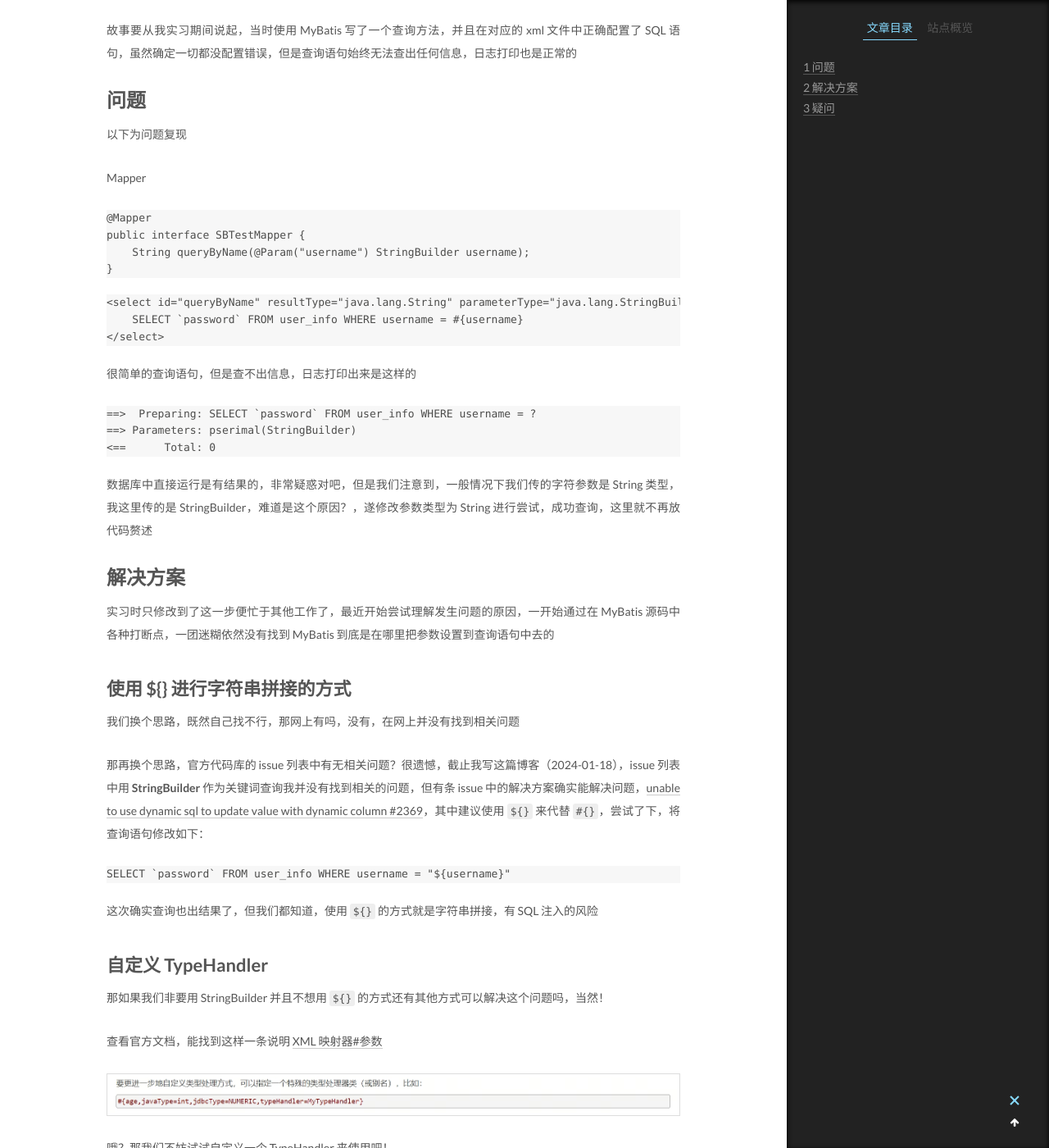
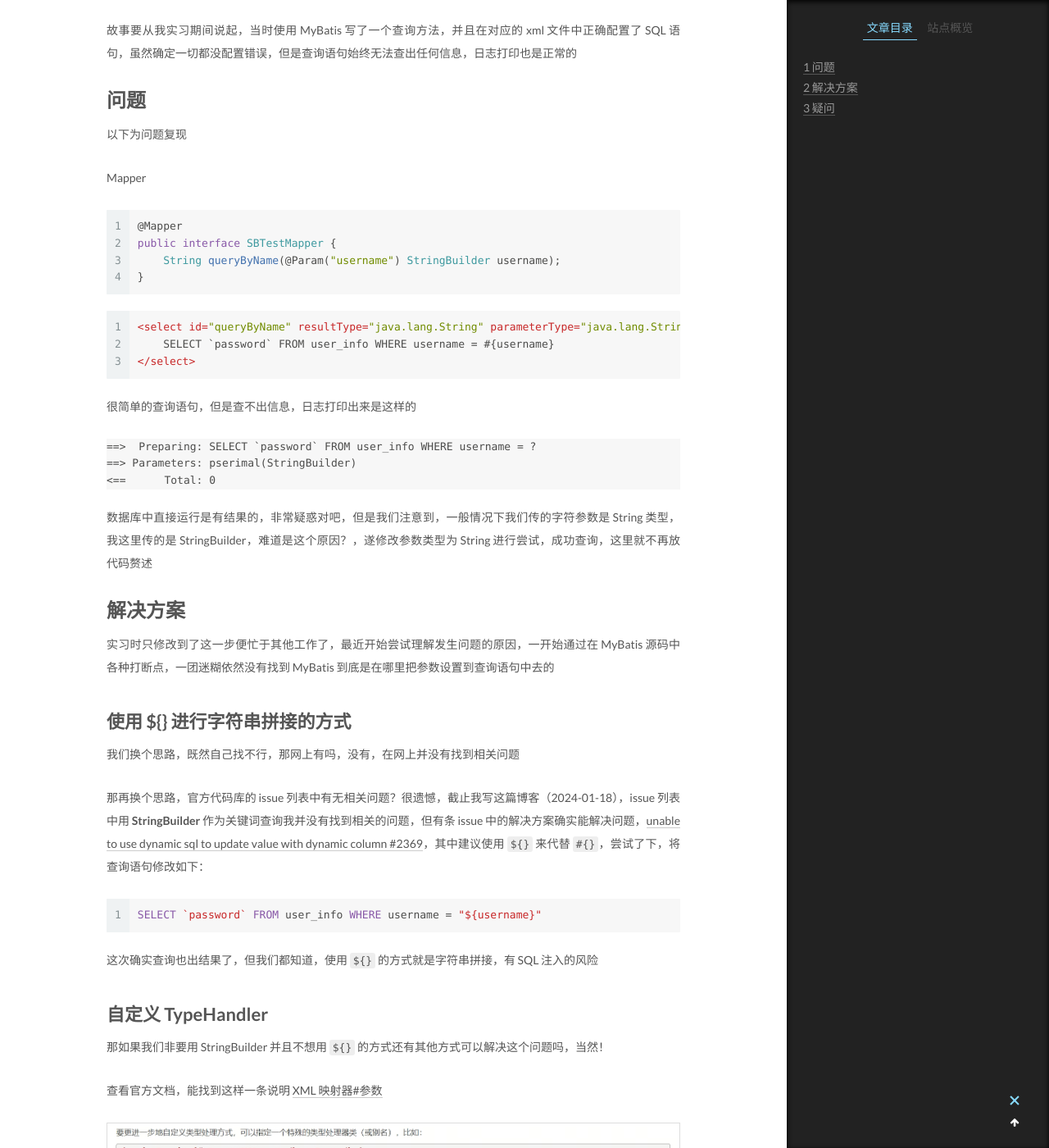
Before and after one commit to pserimal/pserimal.github.io, a Jekyll site: the page built from _posts/2024-01-18-Mybatis查询参数传入StringBuilder.md, in a window 1280 px wide and 1400 px high, scrolled down 280 px. Shown: the whole window at 82% size. Built offline with Jekyll 4.4.1, drawn with Linux system fonts in a browser that asks for light colours; some of the changed text lies outside the part shown.

Commit message:
代码高亮问题（需要用小写）

````diff
--- a/_posts/2024-01-18-Mybatis查询参数传入StringBuilder.md
+++ b/_posts/2024-01-18-Mybatis查询参数传入StringBuilder.md
@@ -16,14 +16,14 @@ tags:
 
 Mapper
 
-```Java
+```java
 @Mapper
 public interface SBTestMapper {
     String queryByName(@Param("username") StringBuilder username);
 }
 ```
 
-```XML
+```xml
 <select id="queryByName" resultType="java.lang.String" parameterType="java.lang.StringBuilder" >
     SELECT `password` FROM user_info WHERE username = #{username}
 </select>
@@ -49,7 +49,7 @@ public interface SBTestMapper {
 
 那再换个思路，官方代码库的 issue 列表中有无相关问题？很遗憾，截止我写这篇博客（2024-01-18），issue 列表中用 **StringBuilder** 作为关键词查询我并没有找到相关的问题，但有条 issue 中的解决方案确实能解决问题，[unable to use dynamic sql to update value with dynamic column #2369](https://github.com/mybatis/mybatis-3/issues/2369)，其中建议使用 `${}` 来代替 `#{}`，尝试了下，将查询语句修改如下：
 
-```SQL
+```sql
 SELECT `password` FROM user_info WHERE username = "${username}"
 ```
 
@@ -69,7 +69,7 @@ SELECT `password` FROM user_info WHERE username = "${username}"
 
 那么是直接继承这个接口吗，里面的方法怎么实现呢，不急，我们先看看 MyBatis 中对这个接口中 `setParameter` 方法的实现，只有一个 `org.apache.ibatis.type.BaseTypeHandler` 类实现了这个方法
 
-```Java
+```java
 @Override
 public void setParameter(PreparedStatement ps, int i, T parameter, JdbcType jdbcType) throws SQLException {
     if (parameter == null) {
@@ -101,7 +101,7 @@ public void setParameter(PreparedStatement ps, int i, T parameter, JdbcType jdbc
 
 仿照 `StringTypeHandler` 来写一个吧！
 
-```Java
+```java
 package com.imal.springtrick.mapper.typehandler;
 
 import org.apache.ibatis.type.BaseTypeHandler;
@@ -143,7 +143,7 @@ public class StringBuilderHandler extends BaseTypeHandler<StringBuilder> {
 
 然后在 SQL 中进行设置
 
-```SQL
+```sql
 SELECT `password` FROM user_info WHERE username = #{username,typeHandler=com.imal.springtrick.mapper.typehandler.StringBuilderHandler}
 ```
 
````
